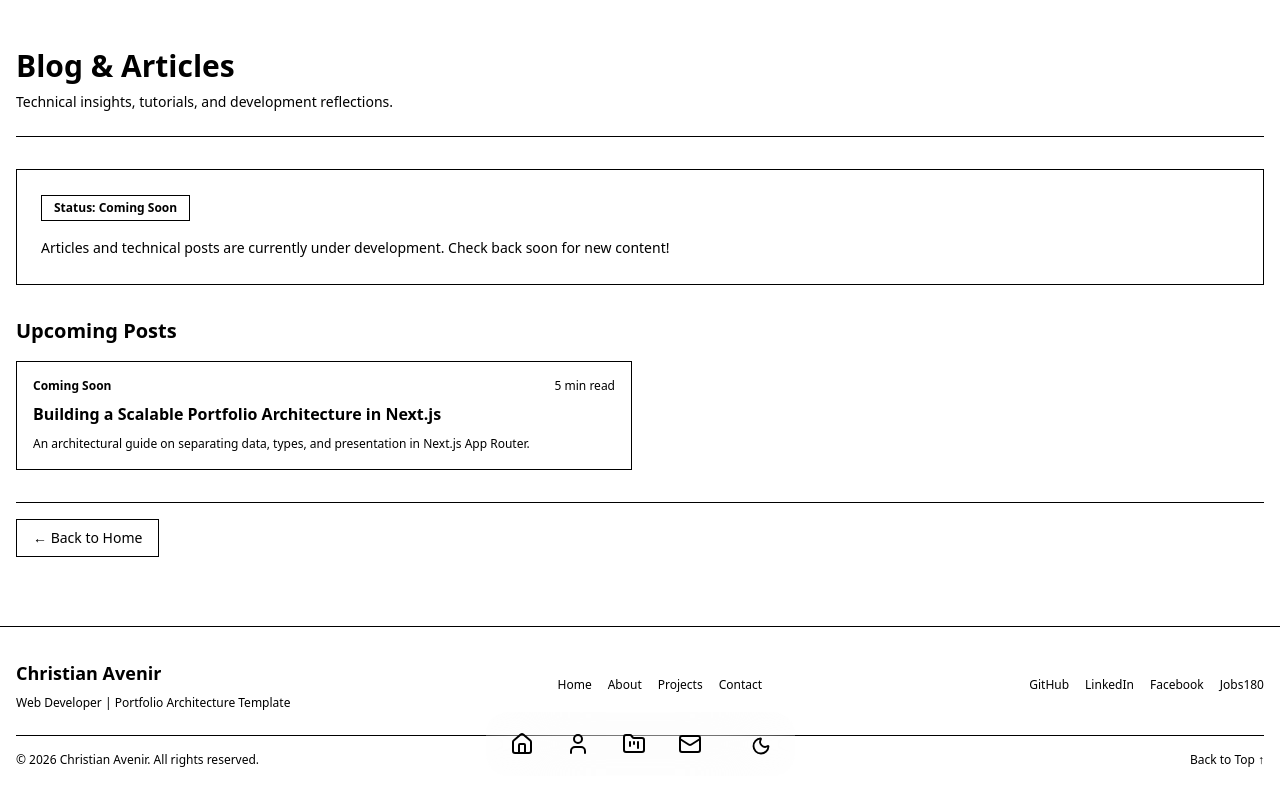
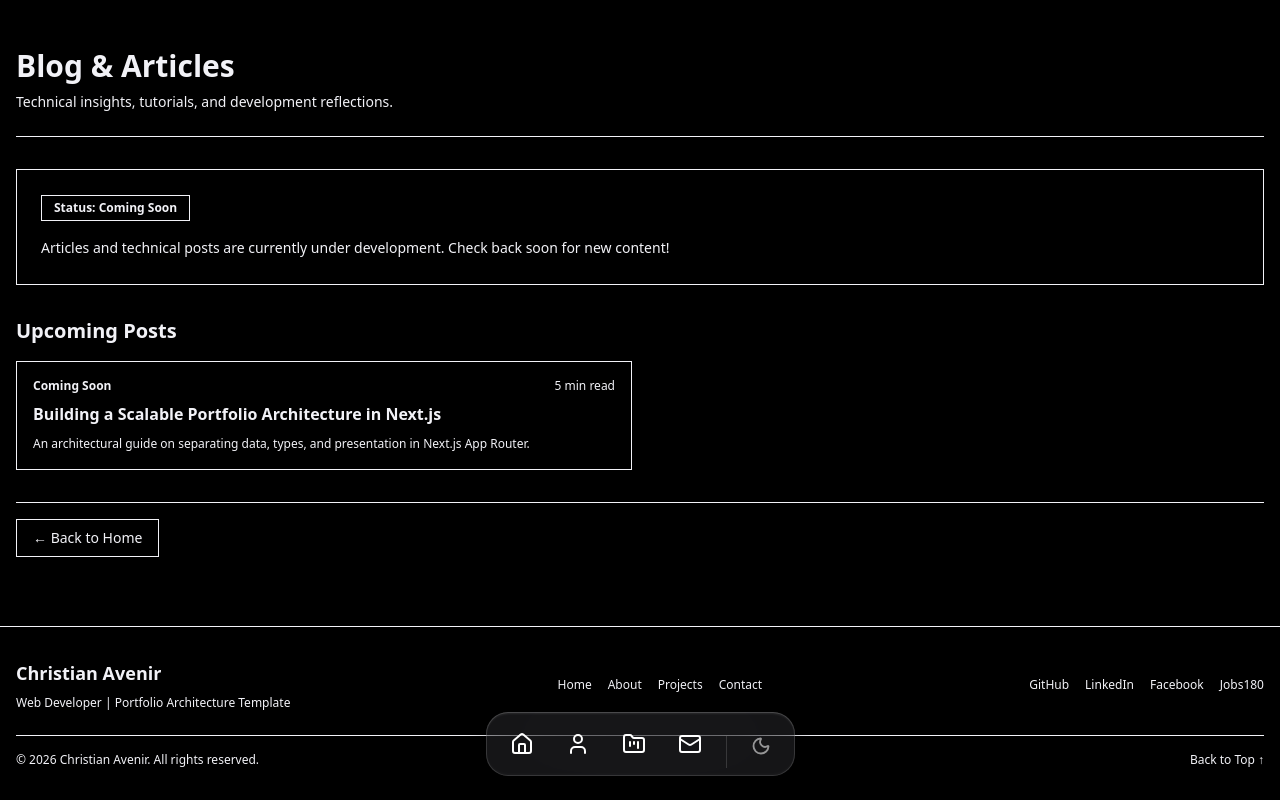
Before and after one commit to CCAvenir/personal-portfolio, a Next.js app: page /blog in a window 1280 px wide. Both pictures are taken after a click on the button "Toggle Dark Mode". Built offline with nearby package versions, Linux system fonts and the light colour scheme.

Commit message:
feat: add a little bit greyish on docks and add an themes night mode

```diff
--- a/src/app/globals.css
+++ b/src/app/globals.css
@@ -1,4 +1,43 @@
 @import "tailwindcss";
+
+:root {
+  --bg-color: #e5e5ea;
+  --text-color: #1c1c1e;
+
+  /* Greyish glass */
+  --glass-bg: rgba(120, 120, 128, 0.25);
+  --glass-border: rgba(255, 255, 255, 0.25);
+  --glass-shadow: rgba(0, 0, 0, 0.15);
+  --glass-highlight: rgba(255, 255, 255, 0.5);
+  --glass-caustic: rgba(255, 255, 255, 0.15);
+  --glare-color: rgba(255, 255, 255, 0.35);
+
+  --icon-color: rgba(0, 0, 0, 0.55);
+  --icon-active: rgba(0, 0, 0, 0.9);
+  --divider: rgba(0, 0, 0, 0.15);
+}
+
+[data-theme="dark"] {
+  --bg-color: #000000;
+  --text-color: #f2f2f7;
+
+  --glass-bg: rgba(60, 60, 67, 0.35);
+  --glass-border: rgba(255, 255, 255, 0.12);
+  --glass-shadow: rgba(0, 0, 0, 0.8);
+  --glass-highlight: rgba(255, 255, 255, 0.18);
+  --glass-caustic: rgba(255, 255, 255, 0.05);
+  --glare-color: rgba(255, 255, 255, 0.12);
+
+  --icon-color: rgba(255, 255, 255, 0.55);
+  --icon-active: #ffffff;
+  --divider: rgba(255, 255, 255, 0.15);
+}
+
+body {
+  background: var(--bg-color);
+  color: var(--text-color);
+  transition: background 0.4s ease, color 0.4s ease;
+}
 
 .dock-nav {
   position: relative;
@@ -121,3 +160,29 @@
 .dock-theme-btn:hover {
   color: var(--icon-active);
 }
+
+.dock-theme-btn svg {
+  position: absolute;
+  transition: transform 0.5s cubic-bezier(0.34, 1.2, 0.64, 1),
+    opacity 0.3s ease;
+}
+
+.dock-theme-btn .sun-icon {
+  opacity: 1;
+  transform: rotate(0deg) scale(1);
+}
+
+.dock-theme-btn .moon-icon {
+  opacity: 0;
+  transform: rotate(-90deg) scale(0);
+}
+
+[data-theme="dark"] .dock-theme-btn .sun-icon {
+  opacity: 0;
+  transform: rotate(90deg) scale(0);
+}
+
+[data-theme="dark"] .dock-theme-btn .moon-icon {
+  opacity: 1;
+  transform: rotate(0deg) scale(1);
+}
--- a/src/components/layout/Navbar.tsx
+++ b/src/components/layout/Navbar.tsx
@@ -80,7 +80,7 @@ export default function Navbar() {
             const Icon = ICONS[item.name] ?? Home;
 
             return (
-              <a
+            <a
                 key={item.name}
                 href={item.href}
                 onMouseEnter={() => focusIcon(index)}
@@ -108,11 +108,8 @@ export default function Navbar() {
           onClick={toggleTheme}
           className="dock-theme-btn"
         >
-          {theme === "light" ? (
-            <Sun className="w-5 h-5" strokeWidth={2.2} />
-          ) : (
-            <Moon className="w-5 h-5" strokeWidth={2.2} />
-          )}
+          <Sun className="sun-icon w-5 h-5" strokeWidth={2.2} />
+          <Moon className="moon-icon w-5 h-5" strokeWidth={2.2} />
         </button>
       </nav>
     </header>
```
